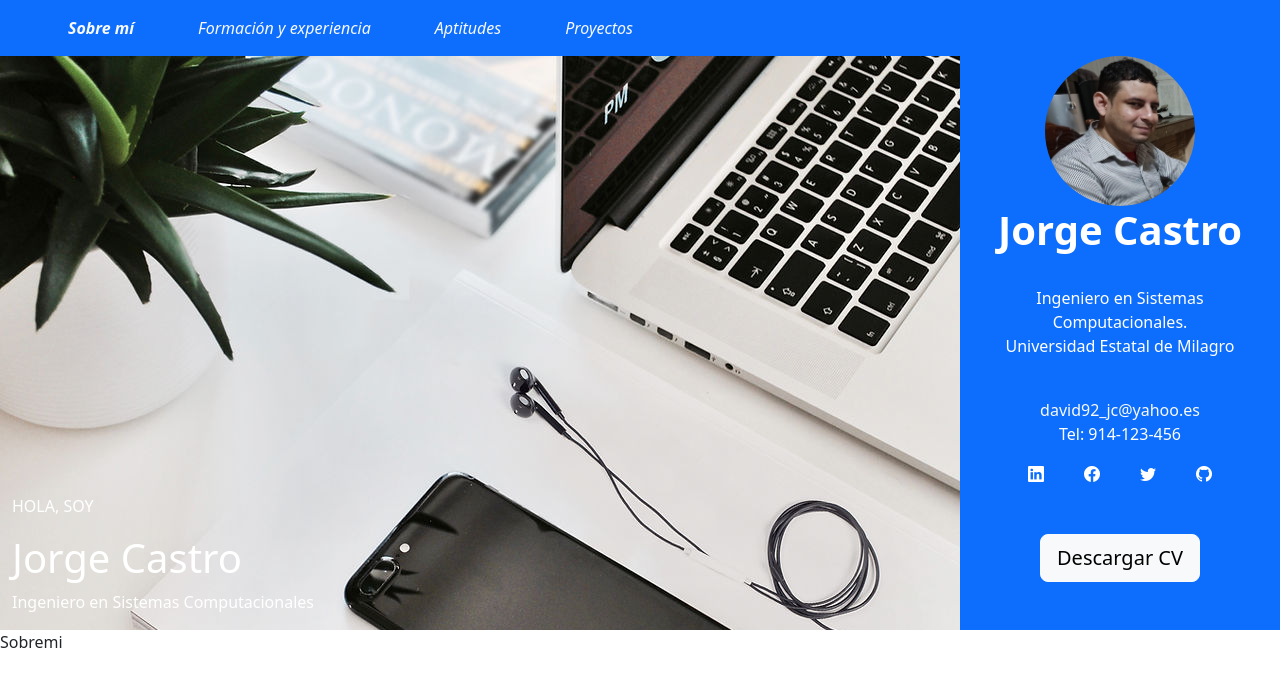
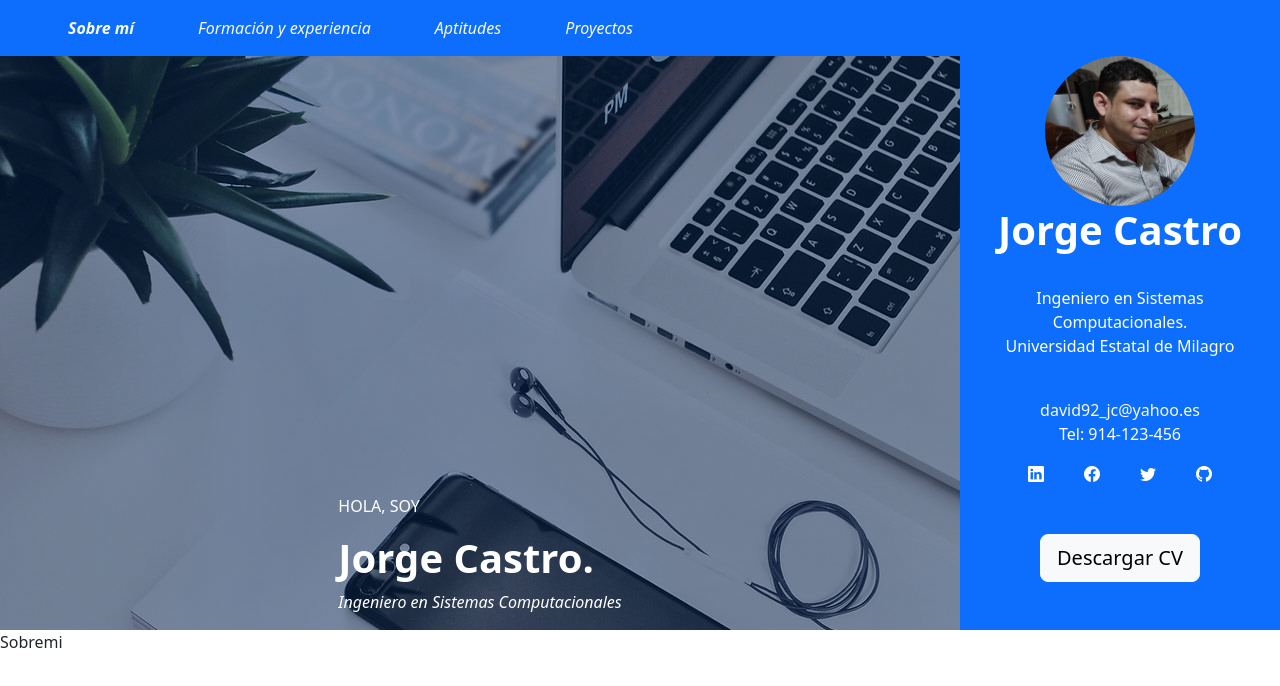
Before and after one commit to jeici21/portfolio, a React (Vite) app: page / in a window 1280 px wide. Shown: the top 686 px of the page. Built offline with nearby package versions, Linux system fonts and the light colour scheme.

Commit message:
Aplicado filtro azul a la portada

```diff
--- a/src/components/Portada.tsx
+++ b/src/components/Portada.tsx
@@ -3,17 +3,19 @@ import fondo from '../assets/fondo.jpg'
 import yo from '../assets/yo.jpeg'
 
 const Div = styled.div`
-    background: url(${fondo}) fixed;
-`
+    background: linear-gradient(rgba(1, 33, 82, 0.5), rgba(1, 33, 82, 0.5)), url(${fondo}) fixed;
+`;
 
 const Portada = () => {
     return (
         <div className='container-fluid'>
             <div className="row">
-                <Div className="col-9 text-white d-flex flex-column align-items-start justify-content-end">
-                    <p>HOLA, SOY</p>
-                    <h1>Jorge Castro</h1>
-                    <p>Ingeniero en Sistemas Computacionales</p>
+                <Div className='col-9 text-white d-flex flex-column align-items-center justify-content-end position-relative'>
+                    <div className='z-1 position-relative'>
+                        <p>HOLA, SOY</p>
+                        <h1 className='fw-bold'>Jorge Castro.</h1>
+                        <p className='fst-italic'>Ingeniero en Sistemas Computacionales</p>
+                    </div>
                 </Div>
                 <div className="col text-bg-primary text-center">
                     <img src={yo} alt="Yo" width="150" height='150' className='rounded-circle' />
```
